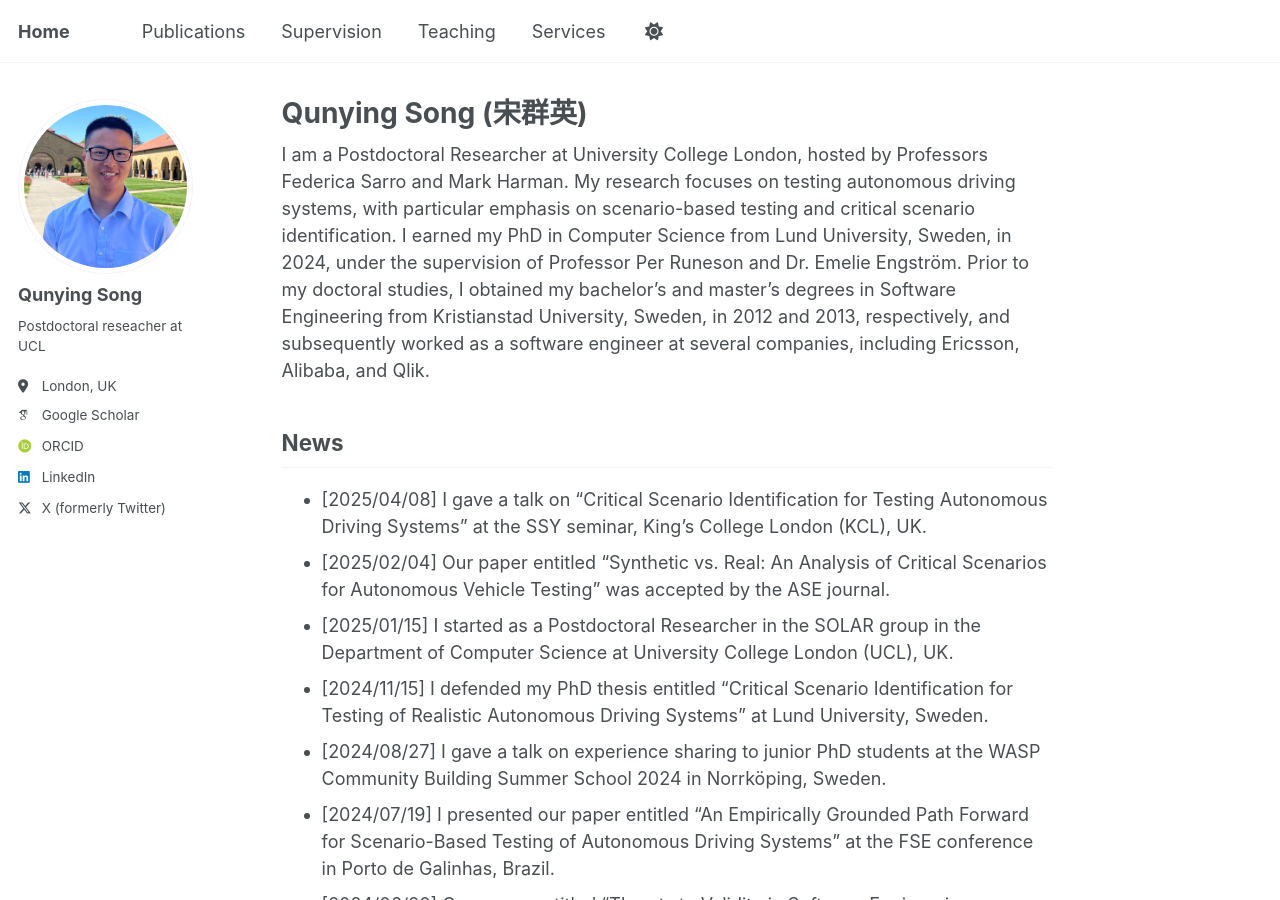
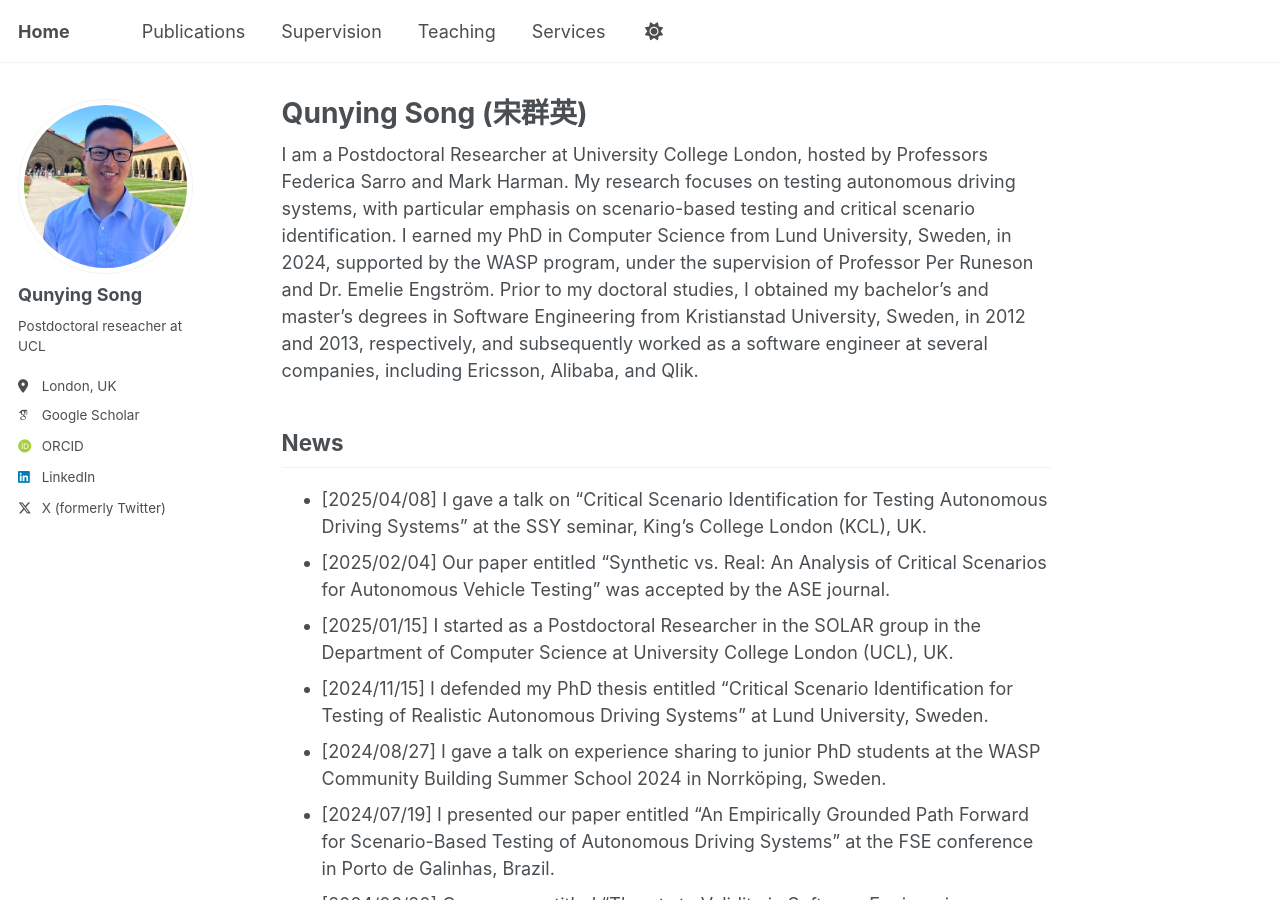
Before and after one commit to qunying-song/qunying-song.github.io, a Jekyll site: the page built from _pages/about.md, in a window 1280 px wide and 900 px high. Built offline with Jekyll 4.4.1, drawn with Linux system fonts in a browser that asks for light colours; some web fonts are replaced; a script that is not in the unit is left out.

Commit message:
Update about.md

```diff
--- a/_pages/about.md
+++ b/_pages/about.md
@@ -8,7 +8,7 @@ redirect_from:
 ---
 
 
-I am a Postdoctoral Researcher at University College London, hosted by Professors Federica Sarro and Mark Harman. My research focuses on testing autonomous driving systems, with particular emphasis on scenario-based testing and critical scenario identification. I earned my PhD in Computer Science from Lund University, Sweden, in 2024, under the supervision of Professor Per Runeson and Dr. Emelie Engström. Prior to my doctoral studies, I obtained my bachelor’s and master’s degrees in Software Engineering from Kristianstad University, Sweden, in 2012 and 2013, respectively, and subsequently worked as a software engineer at several companies, including Ericsson, Alibaba, and Qlik.
+I am a Postdoctoral Researcher at University College London, hosted by Professors Federica Sarro and Mark Harman. My research focuses on testing autonomous driving systems, with particular emphasis on scenario-based testing and critical scenario identification. I earned my PhD in Computer Science from Lund University, Sweden, in 2024, supported by the WASP program, under the supervision of Professor Per Runeson and Dr. Emelie Engström. Prior to my doctoral studies, I obtained my bachelor’s and master’s degrees in Software Engineering from Kristianstad University, Sweden, in 2012 and 2013, respectively, and subsequently worked as a software engineer at several companies, including Ericsson, Alibaba, and Qlik.
 
 ## News
 
```
